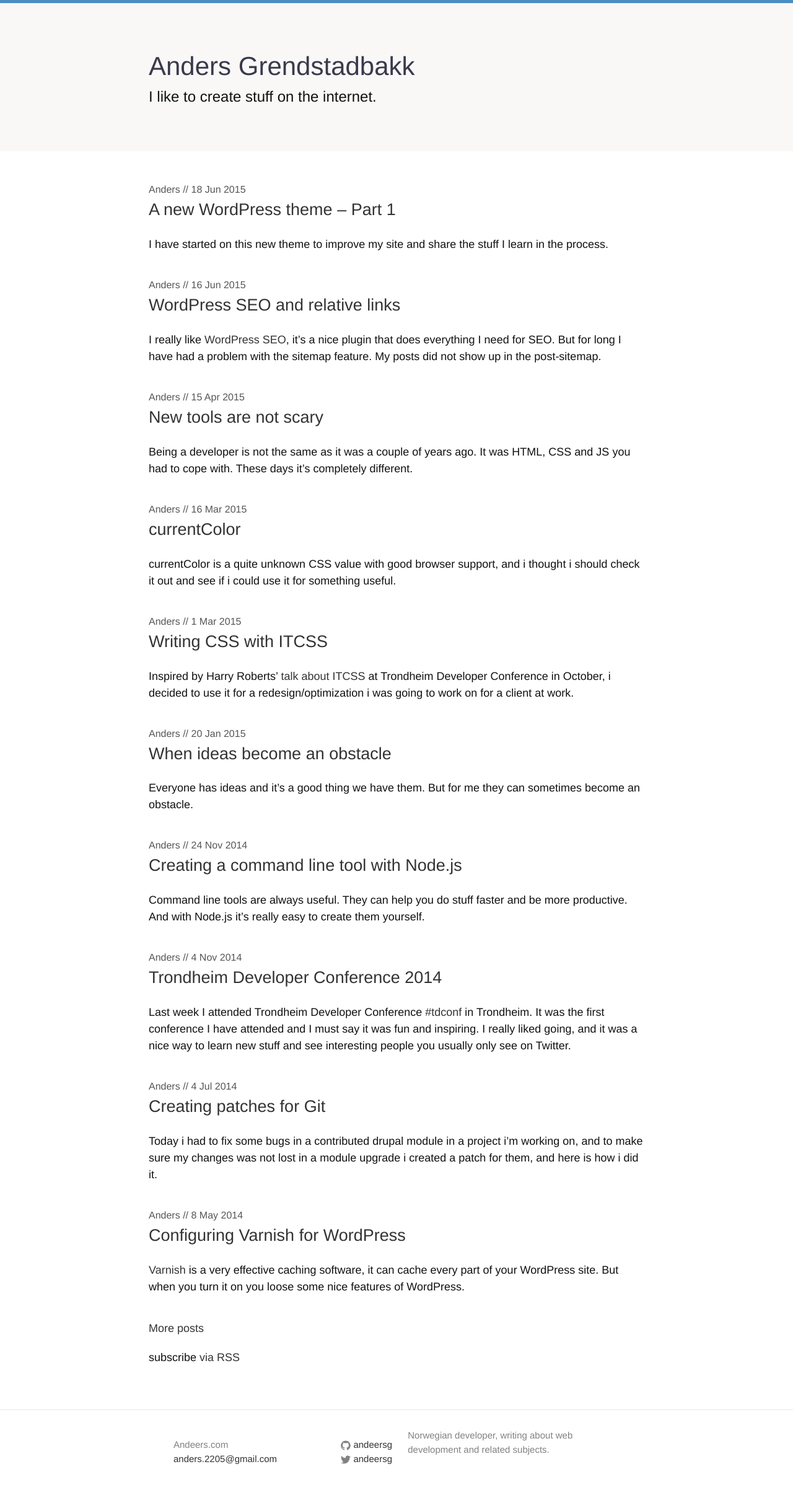
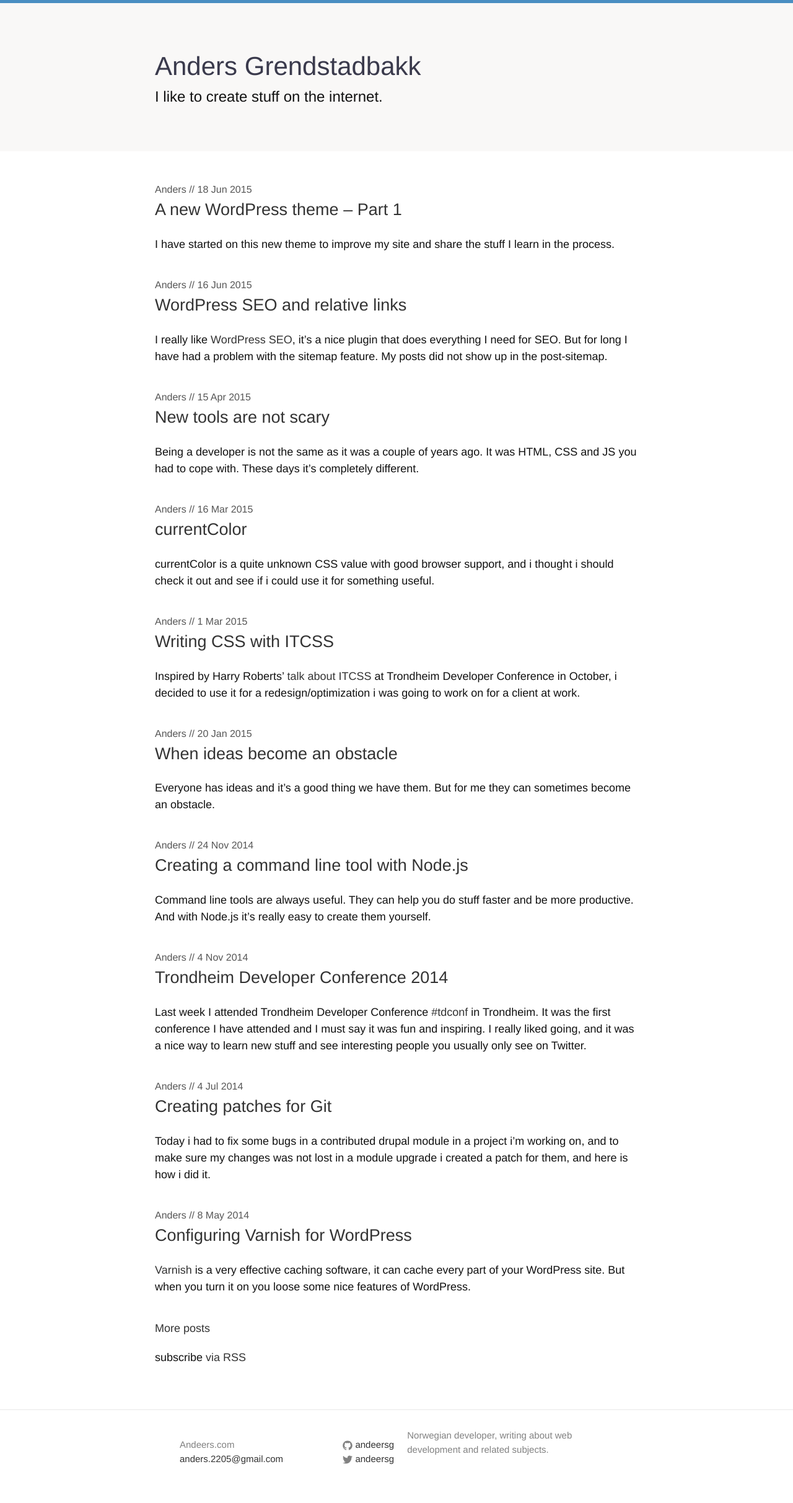
Before and after one commit to andeersg/andeers.com, a Jekyll site: the page built from index.html, in a window 1280 px wide. Shown: the whole page at 62% size. Built offline with Jekyll 4.4.1, drawn with Linux system fonts in a browser that asks for light colours.

```diff
--- a/_dev/scss/trumps/_helpers.scss
+++ b/_dev/scss/trumps/_helpers.scss
@@ -2,6 +2,9 @@
   max-width: $site-width;
   margin-left: auto;
   margin-right: auto;
+
+  padding-left: 10px;
+  padding-right: 10px;
 }
 
 /**
--- a/assets/css/style.css
+++ b/assets/css/style.css
@@ -292,7 +292,9 @@ pre[class*="language-"] {
 .wrapper {
   max-width: 800px;
   margin-left: auto;
-  margin-right: auto; }
+  margin-right: auto;
+  padding-left: 10px;
+  padding-right: 10px; }
 
 /**
  * Clearfix
--- a/index.html
+++ b/index.html
@@ -3,8 +3,6 @@ layout: default
 ---
 
 <div class="home section">
-
-
     {% for post in site.posts limit:10 %}
       <article class="post post--feed">
         <div class="post__byline">
```
Also changed, not shown: _includes/head.html (+9 -0 lines).
